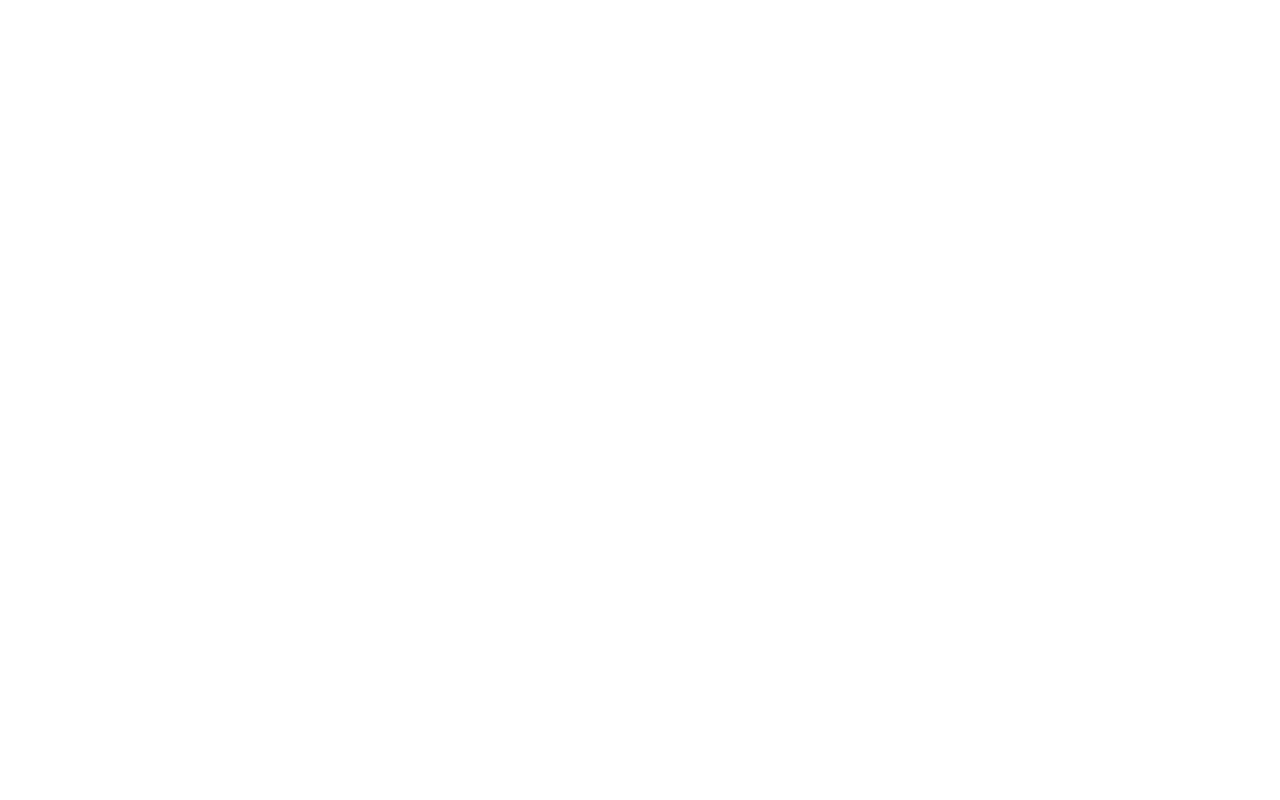
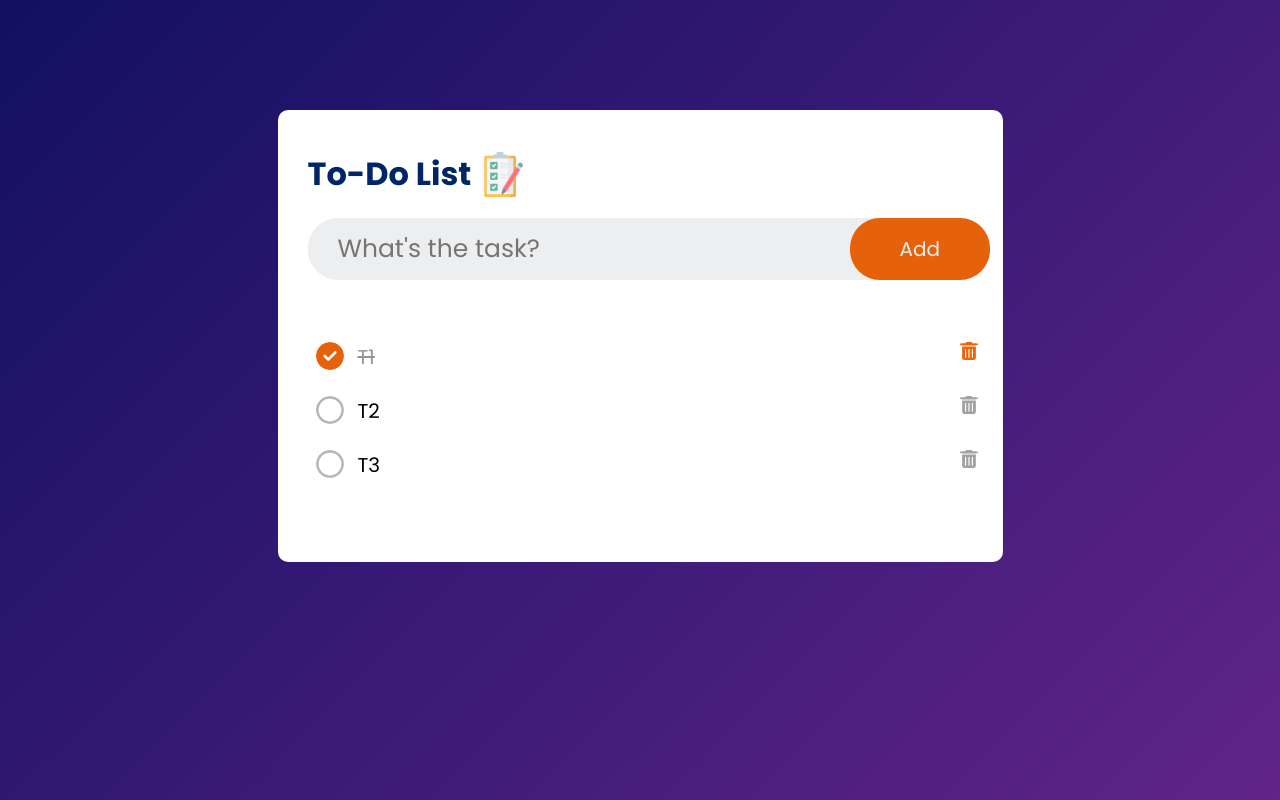
Before and after one commit to Dominic2210/TODO-1, a plain HTML site: page index.html in a window 1280 px wide. Drawn offline with Linux system fonts and the light colour scheme.

Commit message:
Basic design finished

```diff
--- a/index.html
+++ b/index.html
@@ -3,9 +3,28 @@
 <head>
   <meta charset="UTF-8">
   <meta name="viewport" content="width=device-width, initial-scale=1.0">
+  <link rel="stylesheet" href="style.css">
   <title>TO-DO</title>
 </head>
 <body>
+  <div class="container">
 
+    <div class="todo">
+      <h1>To-Do List<img src="/images/checklist.png"></h1>
+      <div class="row">
+        <input type="text" id="input-box" placeholder="What's the task?">
+        <button id="add-btn">Add</button>
+      </div>
+      <ul id="list-container">
+        <li class="checked">T1</li>
+        <li>T2</li>
+        <li>T3</li>
+      </ul>
+
+    </div>
+
+  </div>
+
+  <script src="Todo.js"></script>
 </body>
 </html>
--- a/style.css
+++ b/style.css
@@ -1,5 +1,115 @@
+@import url('https://fonts.googleapis.com/css2?family=Poppins:wght@100;200;300;400;500;600;700;800&display=swap');
+
 * {
   margin: 0;
   padding: 0;
   box-sizing: border-box;
+  font-family: 'Poppins', sans-serif;
 }
+
+.container {
+  width: 100%;
+  min-height: 100vh;
+  background: linear-gradient(135deg, rgb(17, 16, 99), rgb(97, 36, 137));
+  padding: 10px;
+}
+
+.todo {
+  width: 100%;
+  max-width: 725px;
+  background: #fff;
+  border-radius: 10px;
+  margin: 100px auto 20px;
+  padding: 40px 30px 70px;
+}
+.todo h1 {
+  color: #002765;
+  display: flex;
+  align-items: center;
+  margin-bottom: 20px;
+}
+
+.todo h1 img {
+  width: 45px;
+  margin-left: 10px;
+}
+
+.row {
+  display: flex;
+  align-items: center;
+  justify-content: space-between;
+  border-radius: 30px;
+  padding-left: 10px;
+  margin-bottom: 50px;
+  background-color: #edeef0;
+}
+#input-box {
+  /* width: 80%; */
+  flex: 1;
+  border: none;
+  outline: none;
+  padding: 10px 30px 10px 20px;
+  font-size: 25px;
+  background: transparent;
+
+}
+#add-btn {
+  font-size: 20px;
+  padding: 16px 50px;
+  border-radius: 30px;
+  border: none;
+  color: #edeef0;
+  background: rgb(230, 98, 10);
+  cursor: pointer;
+  transition: all .1s ease;
+}
+#add-btn:hover {
+  opacity: 0.7;
+}
+#add-btn:active {
+  opacity: 1;
+}
+
+#list-container li {
+  list-style: none;
+  font-size: 20px;
+  padding: 12px 10px 12px 50px;
+  user-select: none;
+  cursor: pointer;
+  position: relative;
+
+}
+#list-container li::before {
+  content: "";
+  position: absolute;
+  height: 28px;
+  width: 28px;
+  border-radius: 50%;
+  background: url(./images/unchecked.svg);
+  background-size: cover;
+  background-position: center;
+  top: 12px;
+  left: 8px;
+}
+#list-container li.checked {
+  color: #959595;
+  text-decoration: line-through;
+}
+#list-container li.checked::before {
+  background: url(./images/checked.svg);
+}
+
+#list-container li::after {
+  content: "";
+  position: absolute;
+  height: 18px;
+  width: 18px;
+  background: url(./images/trash-un.svg);
+  background-position: center;
+  top: 12px;
+  right: -5px;
+}
+#list-container li.checked::after {
+  background: url(./images/trash-ch.svg);
+  background-position: center;
+}
```
Also changed, not shown: images/checked.svg (added), images/checklist.png (added), images/trash-ch.svg (added), images/trash-un.svg (added), images/unchecked.svg (added).
